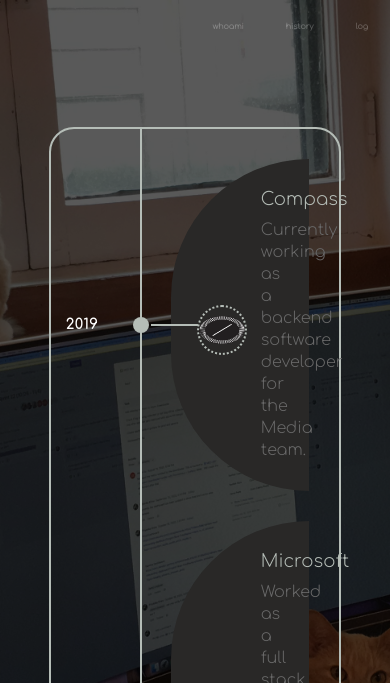
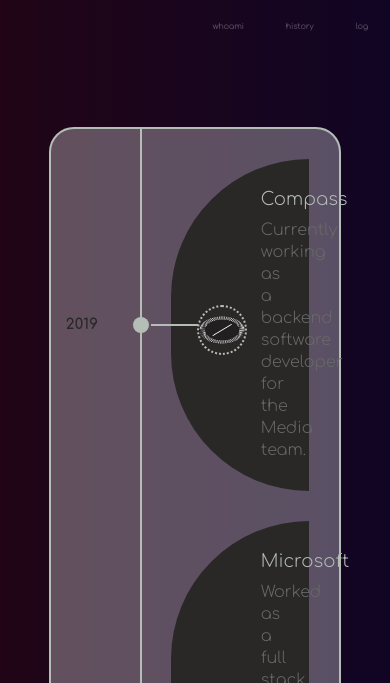
Before and after one commit to PriyankaKhire/CPanelWebsiteDeploy, a plain HTML site: page history.html in a window 390 px wide. Shown: the top 683 px of the page. Drawn offline with nearby package versions, Linux system fonts and the light colour scheme.

Commit message:
Updated background for history page

```diff
--- a/css/history_style.css
+++ b/css/history_style.css
@@ -1,7 +1,38 @@
+@media screen and (min-width: 980px) /* Desktop */ {
+    .main_index {
+        background-image: url('../img/BackgroundImages/History.jpeg');
+    }
+    .container .date {
+        color: #fff;
+    }
+
+}
+@media screen  and (max-width: 979px) /* Tablet */ {
+    .main_index {
+        background-image: linear-gradient(to right, #93385FFF , #9F6B99FF, #4F3466FF, #301728FF);
+    }
+    .encapsulate_border {
+        background-color: rgba(255,255,255,.30);
+    }
+    .container .date {
+        color: #292827;
+    }
+
+}
+@media screen and (max-width: 500px) {
+    .main_index {
+        background-image: linear-gradient(to right, #5f0f40, #310e68);
+    }
+    /* Mobile devices */
+    .encapsulate_border {
+        background-color: rgba(255,255,255,.30);
+    }
+    .container .date {
+        color: #292827;
+    }
+}
 /* Background Image */
 .main_index {
-    background-image: url('../img/BackgroundImages/History.jpeg');
-
     background-repeat: no-repeat;
     -webkit-background-size: 100%;
     -moz-background-size: 100%;
@@ -124,7 +155,6 @@
     text-align: center;
     font-size: 14px;
     font-weight: bold;
-    color: #fff;
     text-transform: uppercase;
     letter-spacing: 1px;
     z-index: 1;
```
